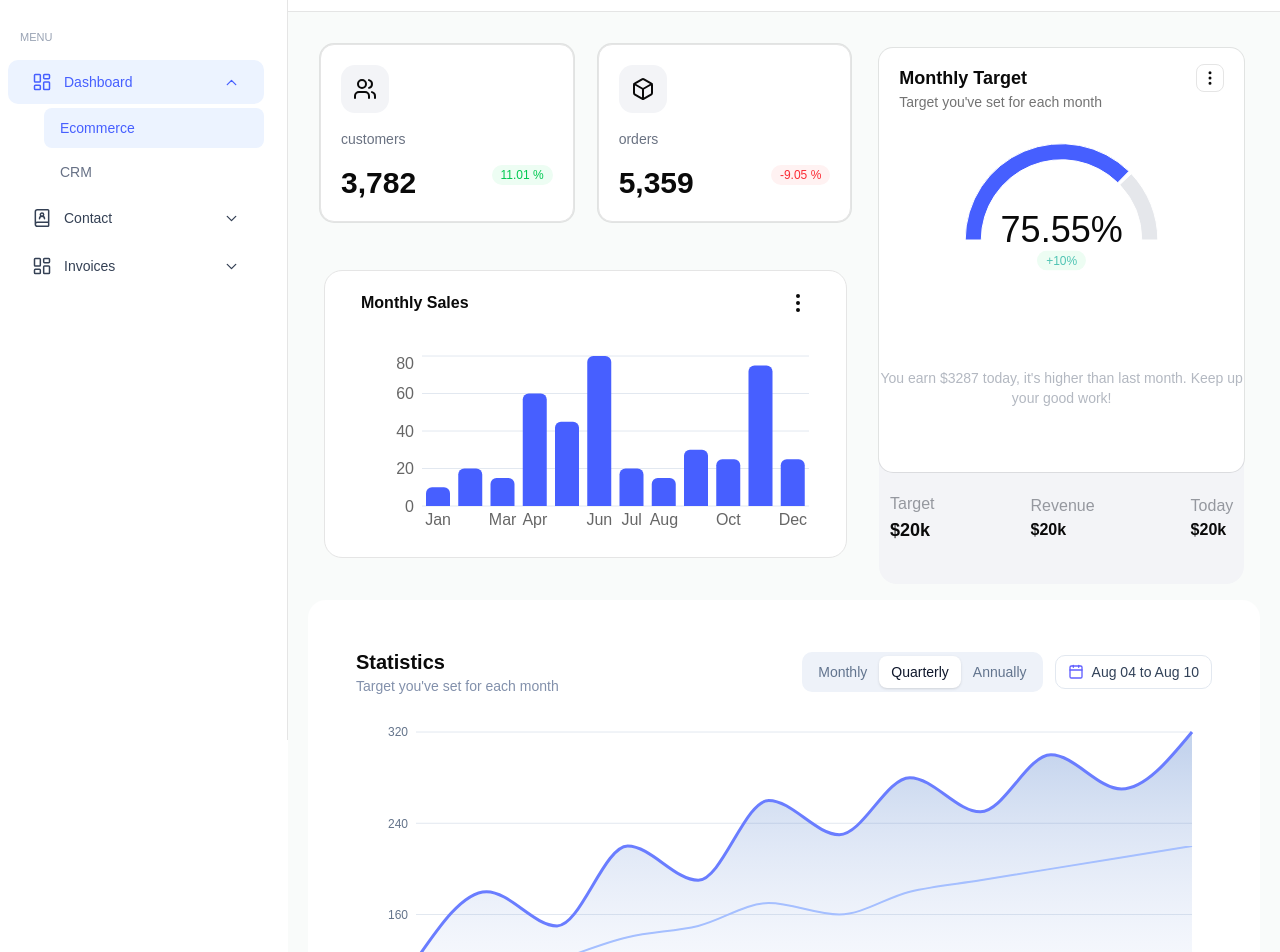
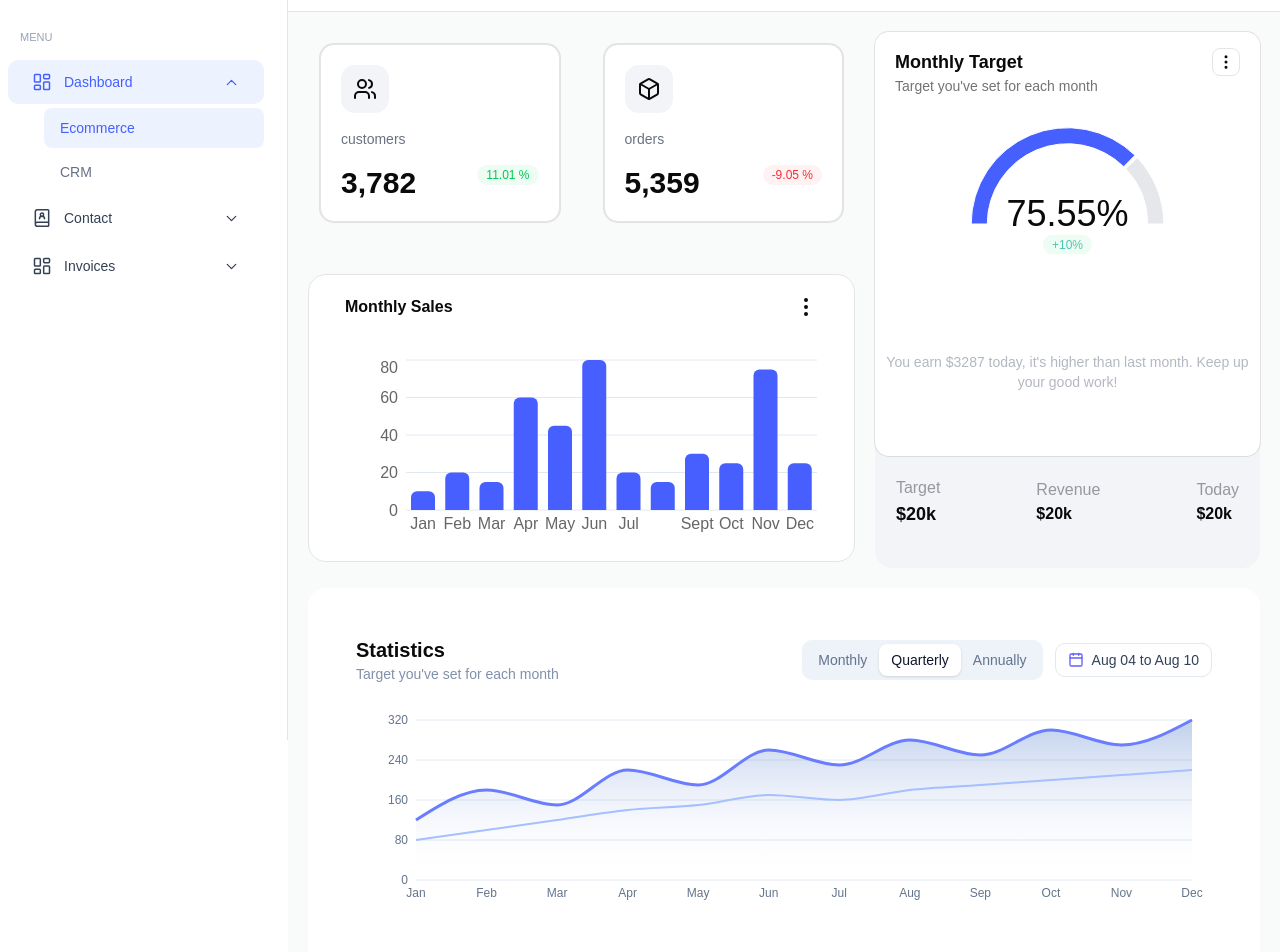
Before and after one commit to Sakthi74/TailAdmin-Project, a React (Vite) app: page /ecommerce in a window 1280 px wide. Shown: the part 60-1012 px from the top of the page. Built offline with nearby package versions, Linux system fonts and the light colour scheme.

Commit message:
alignment changed

```diff
--- a/src/components/ecom/MonthlyTarget.tsx
+++ b/src/components/ecom/MonthlyTarget.tsx
@@ -3,7 +3,7 @@ import { monthlyTarget } from "../../data/monthlyTarget";
 
 const MonthlyTarget = () => {
   return (
-    <div className="bg-[#F3F4F7] lg:pb-10 md:pb-10 pb-4 rounded-2xl min-h-[380px] flex flex-col">
+    <div className="bg-[#F3F4F7] w-full min-w-0 lg:pb-10 md:pb-10 pb-4 rounded-2xl min-h-[380px] flex flex-col">
       <Donut
         donutheader="Monthly Target"
         donutdescription="Target you've set for each month"
--- a/src/components/ecom/WorldMap.tsx
+++ b/src/components/ecom/WorldMap.tsx
@@ -6,9 +6,9 @@ import { worldMapData } from "../../data/worldMapData";
 
 const WorldMap = () => {
   return (
-    <Card className="lg:w-[600px] w-full md:w-fit p-5 ">
+    <Card className="w-full min-w-0 lg:w-[600px] p-5">
       <header className="flex items-start justify-between px-5 py-2">
-        <div className="">
+        <div>
           <h2 className="text-lg font-semibold text-foreground">
             customers demography
           </h2>
@@ -22,12 +22,15 @@ const WorldMap = () => {
           <EllipsisVertical size={18} />
         </div>
       </header>
+
+      {/* Fixed: w-[550px] caused overflow on small screens. w-full + max-w-full
+          lets the map's internal SVG scale down with its container. */}
       <ComposableMap
         projection="geoMercator"
         projectionConfig={{
           scale: 140,
         }}
-        className="h-56 w-[550px] bg-[#F9FBFA]  border rounded-2xl"
+        className="h-56 w-full max-w-full bg-[#F9FBFA] border rounded-2xl"
       >
         <Geographies geography={worldMap}>
           {({ geographies }) =>
--- a/src/components/reusable/AreaChart.tsx
+++ b/src/components/reusable/AreaChart.tsx
@@ -18,8 +18,13 @@ const AreaLineChart = () => {
   const [activeTab, setActiveTab] = useState("Quarterly");
 
   return (
-    <div className="bg-[#ffff] rounded-2xl p-12  lg:h-full h-full md:h-[335px]  w-full col-span-12 dark:bg-[#1C2130] dark:border dark:border-white">
-      <div className="flex flex-col md:flex-row md:justify-between md:items-center gap-4 mb-4">
+    <div
+      className="bg-white rounded-2xl p-5 md:p-8 lg:p-12 w-full min-w-0 col-span-12
+                 flex flex-col
+                 h-[420px] md:h-[380px]
+                 dark:bg-[#1C2130] dark:border dark:border-white"
+    >
+      <div className="flex flex-col md:flex-row md:justify-between md:items-center gap-4 mb-4 shrink-0">
         <div>
           <h2 className="text-xl font-semibold">Statistics</h2>
           <p className="text-[#8290AB] text-sm">
@@ -54,7 +59,10 @@ const AreaLineChart = () => {
         </div>
       </div>
 
-      <ResponsiveContainer width="100%" height="90%">
+      {/* flex-1 + min-h-0 lets this fill remaining space without ever
+          collapsing to 0 or blowing past the card's fixed height above */}
+      <div className="flex-1 min-h-0 min-w-0">
+        <ResponsiveContainer width="100%" height="100%" minHeight={180}>
           <AreaChart
             data={earningsData}
             margin={{
@@ -110,6 +118,7 @@ const AreaLineChart = () => {
           </AreaChart>
         </ResponsiveContainer>
       </div>
+    </div>
   );
 };
 
--- a/src/components/reusable/Donut.tsx
+++ b/src/components/reusable/Donut.tsx
@@ -25,7 +25,7 @@ const Donut = ({
   donutpercentage,
 }: Props) => {
   return (
-    <Card className="w-full pt-4">
+    <Card className="w-full min-w-0 pt-4">
       <header className="flex items-start justify-between px-5">
         <div>
           <h2 className="text-lg font-semibold text-foreground">
--- a/src/pages/Ecom.tsx
+++ b/src/pages/Ecom.tsx
@@ -7,36 +7,43 @@ import WorldMap from "../components/ecom/WorldMap";
 
 const Ecom = () => {
   return (
-    <div>
     <DashboardLayout>
-        <div className="flex w-full bg-[#F9FBFA] dark:bg-[#101929]">
-          {/* overall div */}
-          <div className="grid lg:grid-rows-3 lg:grid-cols-12 md:grid-rows-3 md:grid-cols-1 grid-rows-1 grid-cols-1 p-5">
-            {/* row 1 */}
-            {/* left side */}
-            <div className="col-span-7">
-              {/* cards */}
-              <div className="flex flex-col md:flex-row lg:flex-row ">
+      <div className="w-full min-w-0 max-w-full bg-[#F9FBFA] dark:bg-[#101929] p-5">
+        {/*
+          Fixed: removed `grid-rows-3` — forcing 3 equal-height rows on a
+          container with no explicit height was squeezing the taller
+          AreaLineChart card, causing it to overflow into the next row.
+          Rows now auto-size to their content instead.
+        */}
+        <div className="grid grid-cols-1 lg:grid-cols-12 gap-5">
+          {/* Left column: customer/order cards + sales bar */}
+          <div className="lg:col-span-7 min-w-0 flex flex-col gap-5">
+            <div className="flex flex-col sm:flex-row gap-5">
               <EcomCard title="customers" num="3,782" percentage="11.01" />
               <EcomCard title="orders" num="5,359" percentage="-9.05" />
             </div>
-              <div className="p-4">
             <SalesBar />
           </div>
-            </div>
-            <div className="lg:cols-span-5 md:col-span-5 col-span-1 py-4 px-4 lg:w-full md:w-screen w-screen ">
-              {/* right side */}
+
+          {/* Right column: monthly target
+              (was: lg:cols-span-5 — invalid class, silently dropped) */}
+          <div className="lg:col-span-5 min-w-0">
             <MonthlyTarget />
           </div>
 
+          {/* Full-width statistics chart */}
+          <div className="lg:col-span-12 min-w-0">
             <AreaLineChart />
-            <div className="">
+          </div>
+
+          {/* Full-width world map
+              (was: no col-span at all — defaulted to 1 of 12 columns) */}
+          <div className="lg:col-span-12 min-w-0">
             <WorldMap />
           </div>
         </div>
       </div>
     </DashboardLayout>
-    </div>
   );
 };
 
```
Lines whose indentation alone changed are shown as unchanged.
